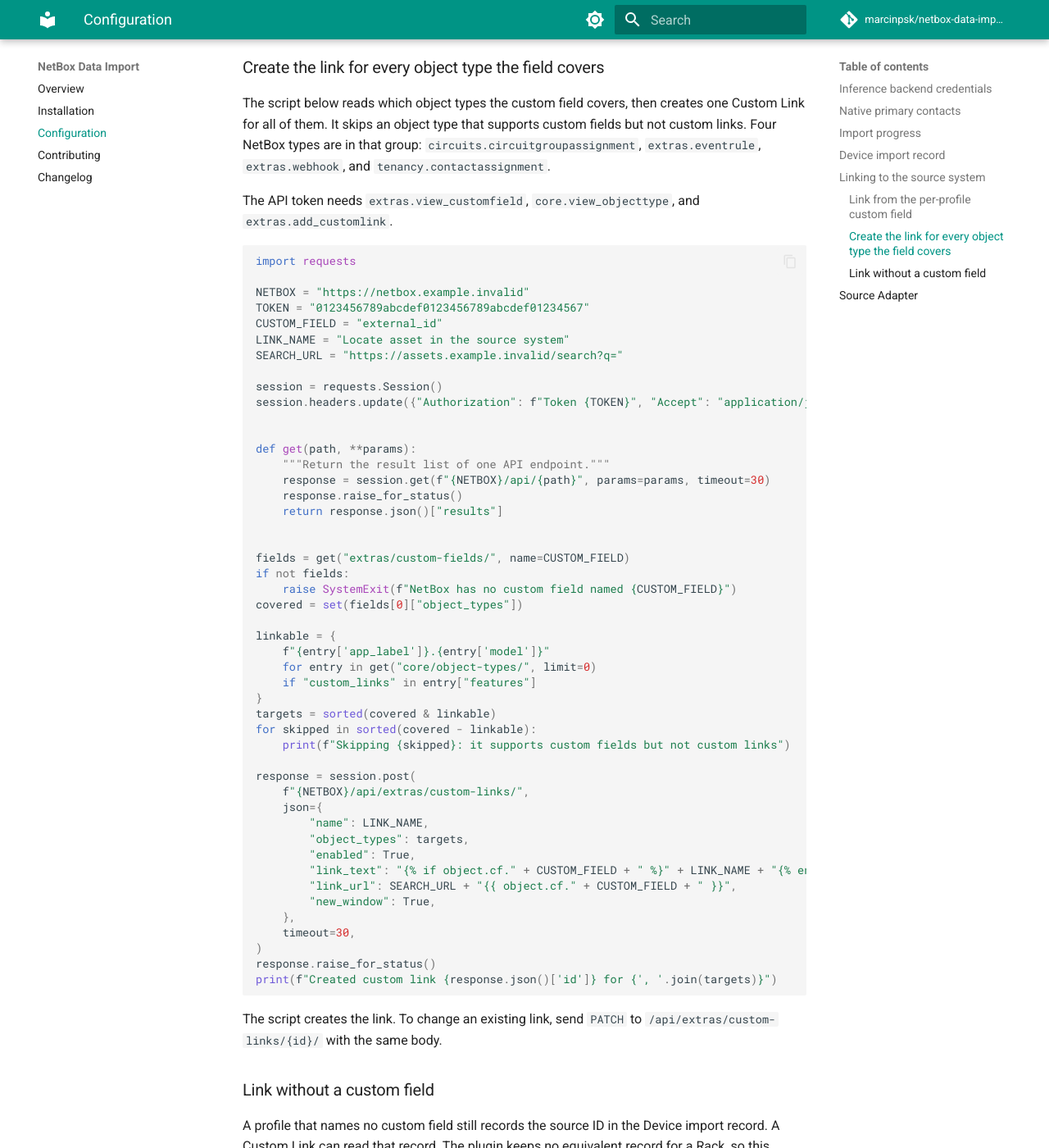
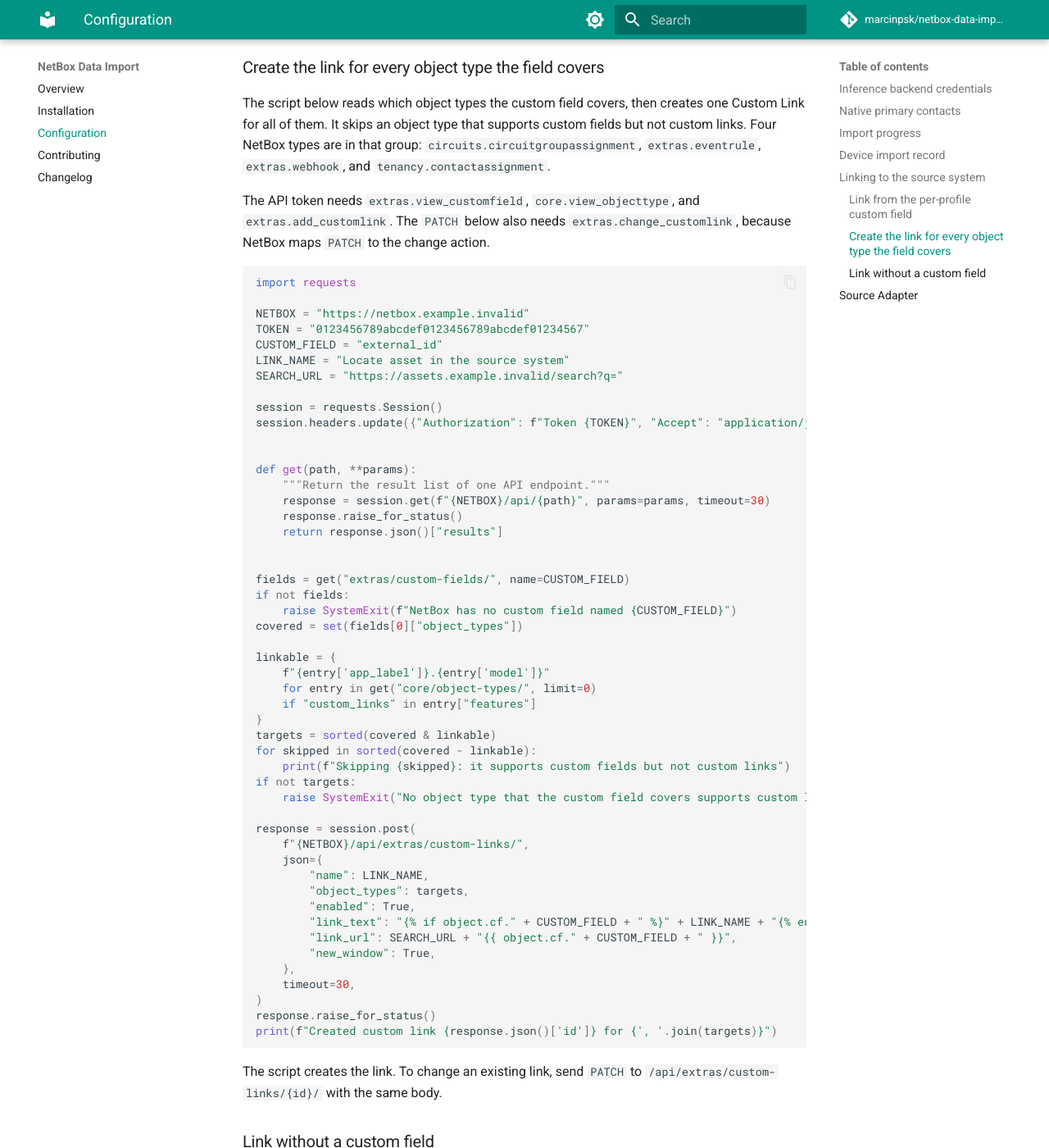
Before and after one commit to marcinpsk/netbox-data-import-plugin, an MkDocs documentation site: the page built from docs/configuration.md, in a window 1280 px wide and 1400 px high, scrolled down 5199 px. Shown: the whole window at 82% size. Built offline with MkDocs 1.6.1 and Material for MkDocs 9.7.7, drawn with Linux system fonts in a browser that asks for light colours; comment, search, counter and statistics services are not loaded.

Commit message:
docs: correct the Custom Link recipe permissions and empty target list
Two review findings, both confirmed against NetBox before the fix.

The permission list named only `extras.add_customlink`, but the section also
documents a `PATCH` to update an existing link. `HTTP_ACTIONS` in
netbox/api/viewsets/__init__.py maps `PATCH` to the change action, so that call
needs `extras.change_customlink` as well. A user holding exactly the documented
permissions creates the link and then gets 403 on the `PATCH`. Adding change
returns 200.

The script posted whatever remained after the linkable filter, including an
empty list. `object_types` is a many-valued `ContentTypeField` with no non-empty
constraint, and DRF allows an empty list, so NetBox answers 201 and stores a
Custom Link that applies to no object type. The script now stops instead.

````diff
--- a/docs/configuration.md
+++ b/docs/configuration.md
@@ -214,7 +214,9 @@
 types are in that group: `circuits.circuitgroupassignment`, `extras.eventrule`, `extras.webhook`,
 and `tenancy.contactassignment`.
 
-The API token needs `extras.view_customfield`, `core.view_objecttype`, and `extras.add_customlink`.
+The API token needs `extras.view_customfield`, `core.view_objecttype`, and
+`extras.add_customlink`. The `PATCH` below also needs `extras.change_customlink`, because
+NetBox maps `PATCH` to the change action.
 
 ```python
 import requests
@@ -249,6 +251,8 @@
 targets = sorted(covered & linkable)
 for skipped in sorted(covered - linkable):
     print(f"Skipping {skipped}: it supports custom fields but not custom links")
+if not targets:
+    raise SystemExit("No object type that the custom field covers supports custom links")
 
 response = session.post(
     f"{NETBOX}/api/extras/custom-links/",
````
